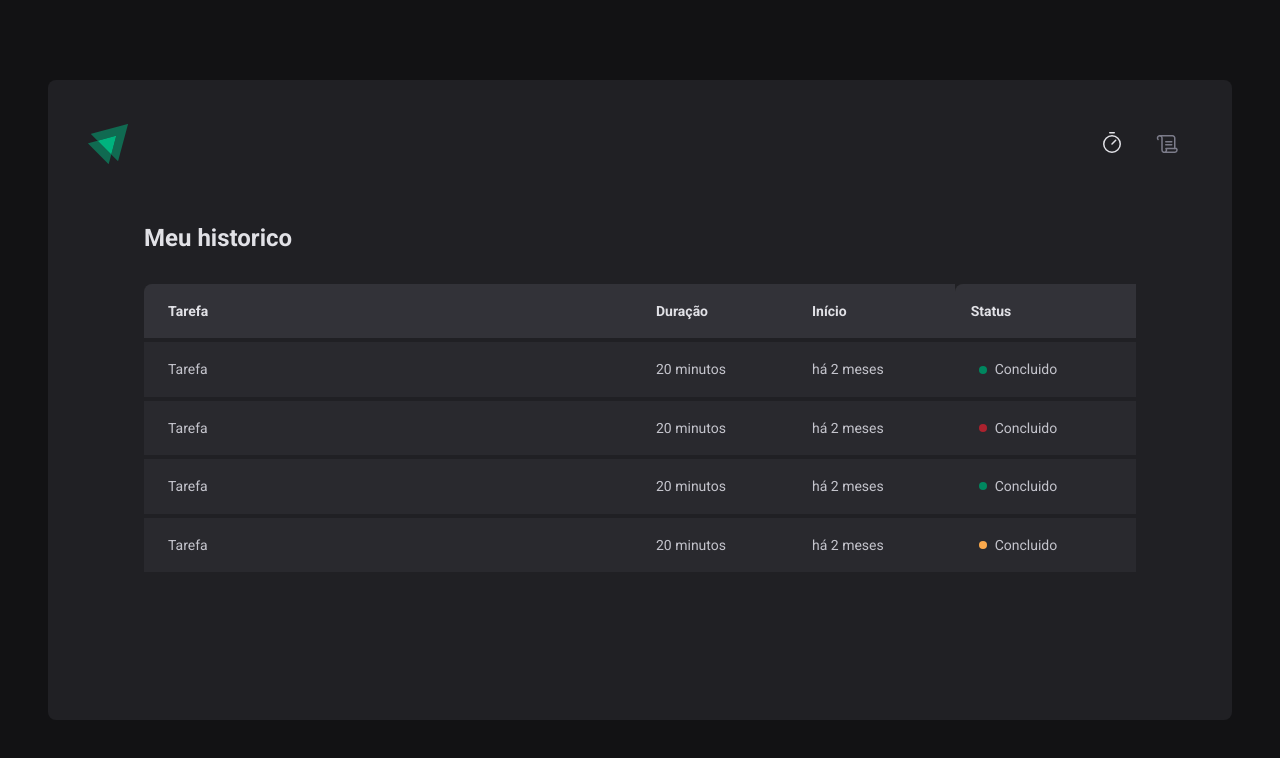
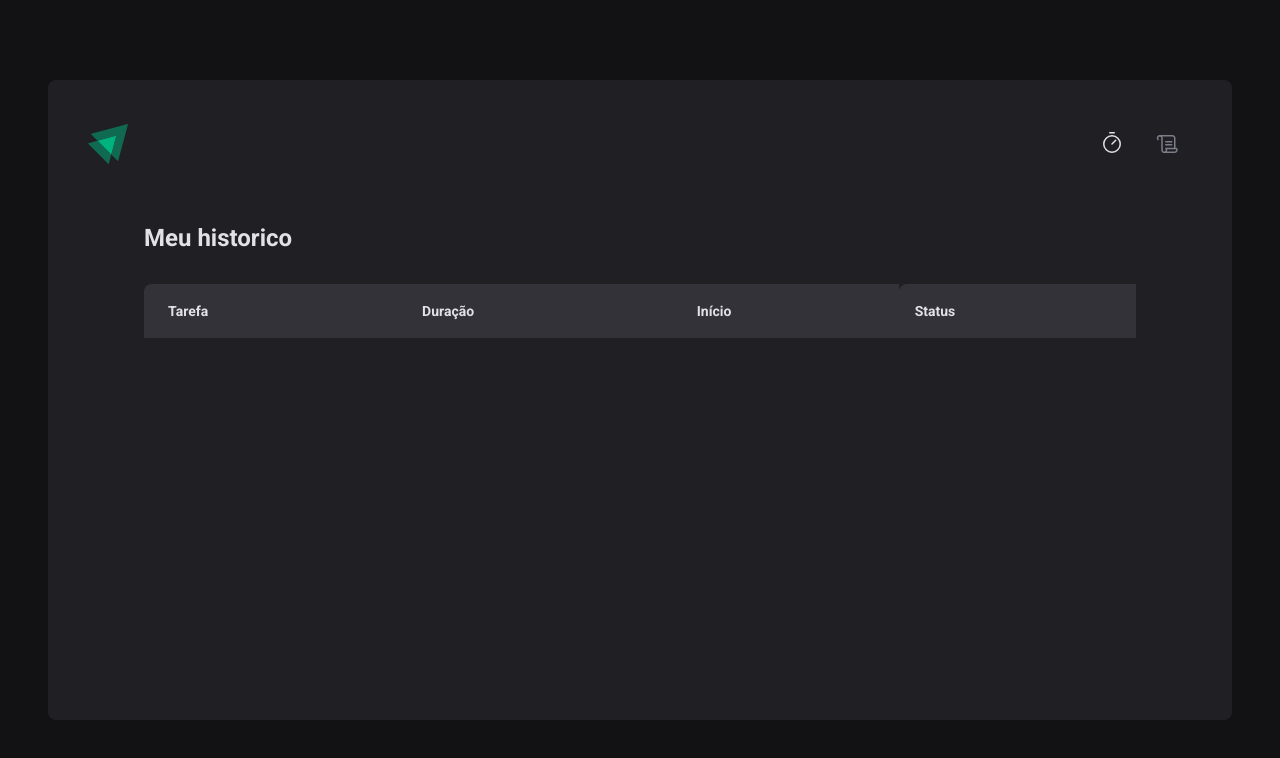
Before and after one commit to Jeh212/timer-countdown-react, a React (Vite) app: page /history in a window 1280 px wide. Shown: the top 758 px of the page. Built offline with nearby package versions, Linux system fonts and the light colour scheme.

Commit message:
context-api react

```diff
--- a/src/Router.tsx
+++ b/src/Router.tsx
@@ -1,5 +1,5 @@
 import { Routes, Route } from 'react-router-dom'
-import { Home } from './pages/Home'
+import { CycleContext, Home } from './pages/Home'
 import { History } from './pages/History/History'
 import { DefaultLayout } from './layouts/DefaultLayout'
 
--- /dev/null
+++ b/src/contexts/ContextProtocols/ICyclesContext.ts
@@ -0,0 +1,24 @@
+export interface CreateCycleData {
+  task: string
+  minutesAmount: number
+}
+
+export interface Cycle {
+  id: string
+  task: string
+  minutesAmount: number
+  startDate: Date
+  stoppedDate?: Date
+  finishedDate?: Date
+}
+
+export interface CyclesContextType {
+  cycles: Cycle[]
+  activeCycle?: Cycle
+  activeCycleId: string | null
+  amountSecondsPassed: number
+  markCycleAsFinished: () => void
+  setSecondsPassed: (seconds: number) => void
+  createNewCycle: (data: CreateCycleData) => void
+  interruptCycle: () => void
+}
--- /dev/null
+++ b/src/contexts/CyclesContext.tsx
@@ -0,0 +1,81 @@
+import { createContext, ReactNode, useState } from 'react'
+import {
+  CreateCycleData,
+  Cycle,
+  CyclesContextType,
+} from './ContextProtocols/ICyclesContext'
+
+export const CycleContext = createContext({} as CyclesContextType)
+
+interface CyclesContextProviderProps {
+  children: ReactNode
+}
+
+export function CycleContextProvider({ children }: CyclesContextProviderProps) {
+  const [cycles, setCycle] = useState<Cycle[]>([])
+  const [activeCycleId, setActiveCycleId] = useState<string | null>(null)
+  const [amountSecondsPassed, setAmountSecondsPassed] = useState(0)
+
+  const activeCycle = cycles.find((cycle) => cycle.id === activeCycleId)
+
+  const markCycleAsFinished = () => {
+    setCycle((state) =>
+      state.map((cycle) => {
+        if (cycle.id === activeCycleId) {
+          return { ...cycle, finishedDate: new Date() }
+        } else {
+          return cycle
+        }
+      }),
+    )
+  }
+
+  function setSecondsPassed(seconds: number) {
+    setAmountSecondsPassed(seconds)
+  }
+
+  const createNewCycle = ({ minutesAmount, task }: CreateCycleData) => {
+    const id = String(new Date().getTime())
+
+    const newCycle: Cycle = {
+      id,
+      task,
+      minutesAmount,
+      startDate: new Date(),
+    }
+
+    setCycle((state) => [...state, newCycle])
+    setActiveCycleId(id)
+    setAmountSecondsPassed(0)
+  }
+
+  const interruptCycle = () => {
+    setCycle((state) =>
+      state.map((cycle) => {
+        if (cycle.id === activeCycleId) {
+          return { ...cycle, stoppedDate: new Date() }
+        } else {
+          return cycle
+        }
+      }),
+    )
+    setActiveCycleId(null)
+  }
+
+  return (
+    <CycleContext.Provider
+      value={{
+        cycles,
+        activeCycle,
+        activeCycleId,
+        markCycleAsFinished,
+        amountSecondsPassed,
+        setSecondsPassed,
+        createNewCycle,
+        interruptCycle,
+      }}
+    >
+      {children}
+    </CycleContext.Provider>
+  )
+}
--- a/src/pages/History/History.tsx
+++ b/src/pages/History/History.tsx
@@ -1,6 +1,12 @@
+import { useContext } from 'react'
+import { Cycle } from '../../contexts/ContextProtocols/ICyclesContext'
+import { CycleContext } from '../../contexts/CyclesContext'
 import { HistoryContainer, HistoryList, Status } from './styles'
+import { formatDistanceToNow } from 'date-fns'
+import ptBR from 'date-fns/locale/pt-BR'
 
 export const History = () => {
+  const { cycles } = useContext(CycleContext)
   return (
     <HistoryContainer>
       <h1>Meu historico</h1>
@@ -15,38 +21,31 @@ export const History = () => {
             </tr>
           </thead>
           <tbody>
-            <tr>
-              <td>Tarefa</td>
-              <td>20 minutos</td>
-              <td>há 2 meses</td>
-              <td>
-                <Status statusColor="green">Concluido</Status>
-              </td>
-            </tr>
-            <tr>
-              <td>Tarefa</td>
-              <td>20 minutos</td>
-              <td>há 2 meses</td>
-              <td>
-                <Status statusColor="red">Concluido</Status>
-              </td>
-            </tr>
-            <tr>
-              <td>Tarefa</td>
-              <td>20 minutos</td>
-              <td>há 2 meses</td>
-              <td>
-                <Status statusColor="green">Concluido</Status>
-              </td>
-            </tr>
-            <tr>
-              <td>Tarefa</td>
-              <td>20 minutos</td>
-              <td>há 2 meses</td>
-              <td>
-                <Status statusColor="yellow">Concluido</Status>
-              </td>
-            </tr>
+            {cycles.map((cycle: Cycle) => (
+              <tr key={cycle.id}>
+                <td>{cycle.task}</td>
+                <td>{cycle.minutesAmount}</td>
+                <td>
+                  {formatDistanceToNow(cycle.startDate, {
+                    addSuffix: true,
+                    locale: ptBR,
+                  })}
+                </td>
+                <td>
+                  {cycle.finishedDate && (
+                    <Status statusColor="green">Concluído</Status>
+                  )}
+
+                  {cycle.stoppedDate && (
+                    <Status statusColor="red">Interrompido</Status>
+                  )}
+
+                  {!cycle.finishedDate && !cycle.stoppedDate && (
+                    <Status statusColor="yellow">Em andamento</Status>
+                  )}
+                </td>
+              </tr>
+            ))}
           </tbody>
         </table>
       </HistoryList>
--- a/src/pages/Home/index.tsx
+++ b/src/pages/Home/index.tsx
@@ -7,28 +7,10 @@ import {
   StartCountdownButton,
   StopCountdownButton,
 } from './styles'
-import { createContext, useState } from 'react'
 import { Countdown } from './components/Countdown'
 import { NewCycleForm } from './components/NewCycleForm'
-
-interface Cycle {
-  id: string
-  task: string
-  minutesAmount: number
-  startDate: Date
-  stoppedDate?: Date
-  finishedDate?: Date
-}
-
-interface CyclesContextType {
-  activeCycle?: Cycle
-  activeCycleId: string | null
-  amountSecondsPassed: number
-  markCycleAsFinished: () => void
-  setSecondsPassed: (seconds: number) => void
-}
-
-const CycleContext = createContext({} as CyclesContextType)
+import { useContext } from 'react'
+import { CycleContext } from '../../contexts/CyclesContext'
 
 const newCyCleFormValidationSchema = zod.object({
   task: zod.string().min(1, 'Informe a tarefa'),
@@ -41,11 +23,8 @@ const newCyCleFormValidationSchema = zod.object({
 type NewCycleFormData = zod.infer<typeof newCyCleFormValidationSchema>
 
 export const Home = () => {
-  const [cycles, setCycle] = useState<Cycle[]>([])
-  const [activeCycleId, setActiveCycleId] = useState<string | null>(null)
-  const [amountSecondsPassed, setAmountSecondsPassed] = useState(0)
-
-  const activeCycle = cycles.find((cycle) => cycle.id === activeCycleId)
+  const { activeCycle, createNewCycle, interruptCycle } =
+    useContext(CycleContext)
 
   const newCycleForm = useForm<NewCycleFormData>({
     resolver: zodResolver(newCyCleFormValidationSchema),
@@ -56,73 +35,24 @@ export const Home = () => {
   })
   const { handleSubmit, watch, reset } = newCycleForm
 
-  const markCycleAsFinished = () => {
-    setCycle((state) =>
-      state.map((cycle) => {
-        if (cycle.id === activeCycleId) {
-          return { ...cycle, finishedDate: new Date() }
-        } else {
-          return cycle
-        }
-      }),
-    )
-  }
+  const task = watch('task')
+  const isSubmitDisabled = !task
 
-  const handleCreateNewCycle = (data: NewCycleFormData) => {
-    const id = String(new Date().getTime())
-
-    const newCycle: Cycle = {
-      id,
-      task: data.task,
-      minutesAmount: data.minutesAmount,
-      startDate: new Date(),
-    }
-
-    setCycle((state) => [...state, newCycle])
-    setActiveCycleId(id)
-    setAmountSecondsPassed(0)
+  function handleCreateNewCycle(data: NewCycleFormData) {
+    createNewCycle(data)
     reset()
   }
-
-  function setSecondsPassed(seconds: number) {
-    setAmountSecondsPassed(seconds)
-  }
-
-  const handleStopCycle = () => {
-    setCycle((state) =>
-      state.map((cycle) => {
-        if (cycle.id === activeCycleId) {
-          return { ...cycle, stoppedDate: new Date() }
-        } else {
-          return cycle
-        }
-      }),
-    )
-    setActiveCycleId(null)
-  }
-
-  const task = watch('task')
-  const isSubmitDisabled = !task
 
   return (
     <HomeContainer>
       <form onSubmit={handleSubmit(handleCreateNewCycle)}>
-        <CycleContext.Provider
-          value={{
-            activeCycle,
-            activeCycleId,
-            markCycleAsFinished,
-            amountSecondsPassed,
-            setSecondsPassed,
-          }}
-        >
-          <FormProvider {...newCycleForm}>
-            <NewCycleForm />
-          </FormProvider>
-          <Countdown />
-        </CycleContext.Provider>
+        <FormProvider {...newCycleForm}>
+          <NewCycleForm />
+        </FormProvider>
+        <Countdown />
+
         {activeCycle ? (
-          <StopCountdownButton onClick={handleStopCycle} type="button">
+          <StopCountdownButton onClick={interruptCycle} type="button">
             <HandPalm size={24} />
             Interromper
           </StopCountdownButton>
```
Also changed, not shown: src/App.tsx (+6 -3 lines).
